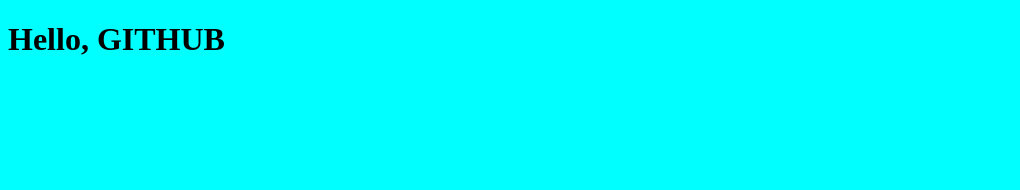
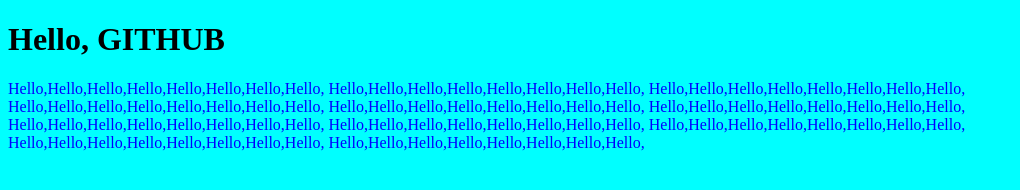
Before and after one commit to Ripi108/Test, a plain HTML site: page index.html in a window 1280 px wide. Shown: the whole page, without its empty margins (0-1020 px from the left). Drawn offline with Linux system fonts and the light colour scheme.

Commit message:
Update index.html

```diff
--- a/index.html
+++ b/index.html
@@ -9,5 +9,17 @@
 </head>
 <body>
     <h1>Hello, GITHUB</h1>
+    <p>Hello,Hello,Hello,Hello,Hello,Hello,Hello,Hello,
+    Hello,Hello,Hello,Hello,Hello,Hello,Hello,Hello,
+    Hello,Hello,Hello,Hello,Hello,Hello,Hello,Hello,
+    Hello,Hello,Hello,Hello,Hello,Hello,Hello,Hello,
+    Hello,Hello,Hello,Hello,Hello,Hello,Hello,Hello,
+    Hello,Hello,Hello,Hello,Hello,Hello,Hello,Hello,
+    Hello,Hello,Hello,Hello,Hello,Hello,Hello,Hello,
+    Hello,Hello,Hello,Hello,Hello,Hello,Hello,Hello,
+    Hello,Hello,Hello,Hello,Hello,Hello,Hello,Hello,
+    Hello,Hello,Hello,Hello,Hello,Hello,Hello,Hello,
+    Hello,Hello,Hello,Hello,Hello,Hello,Hello,Hello,</p>
+
 </body>
 </html>
```
